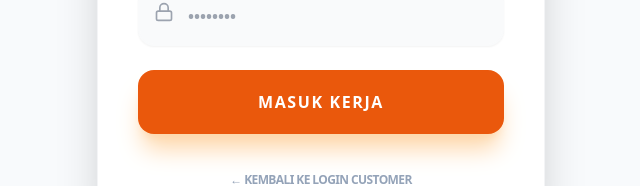
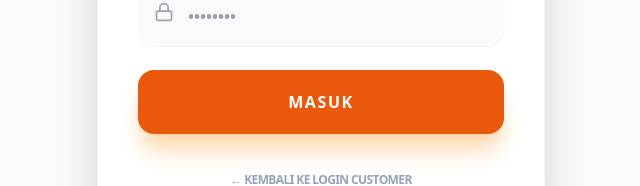
Before and after one commit to obygege/SELF-SERVICE-ORDER-CAFE-RESTO-V1, a React (Create React App) app: page /kitchen-login in a window 1280 px wide. Shown: the part 491-677 px from the top of the page, without its empty margins (319-959 px from the left). Built offline with nearby package versions, Linux system fonts and the light colour scheme; no server answers.

Commit message:
Final Version V1

```diff
--- a/src/pages/LoginKitchenBarista.jsx
+++ b/src/pages/LoginKitchenBarista.jsx
@@ -113,7 +113,7 @@ const LoginKitchenBarista = () => {
                             disabled={loading}
                             className="w-full bg-orange-600 hover:bg-orange-700 text-white py-5 rounded-2xl font-black uppercase tracking-widest shadow-xl shadow-orange-200 transition-all active:scale-95 flex items-center justify-center gap-3 mt-4"
                         >
-                            {loading ? <Loader2 className="animate-spin" size={24} /> : "MASUK KERJA"}
+                            {loading ? <Loader2 className="animate-spin" size={24} /> : "MASUK"}
                         </button>
                     </form>
 
```
